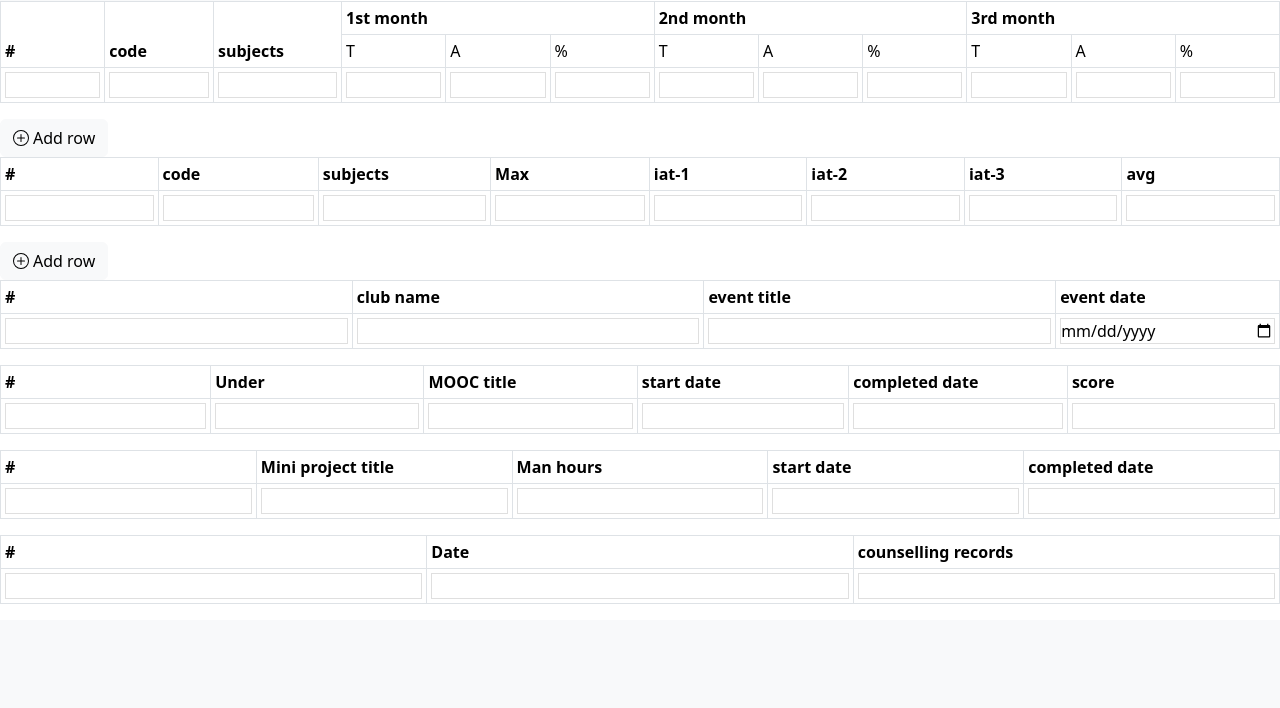
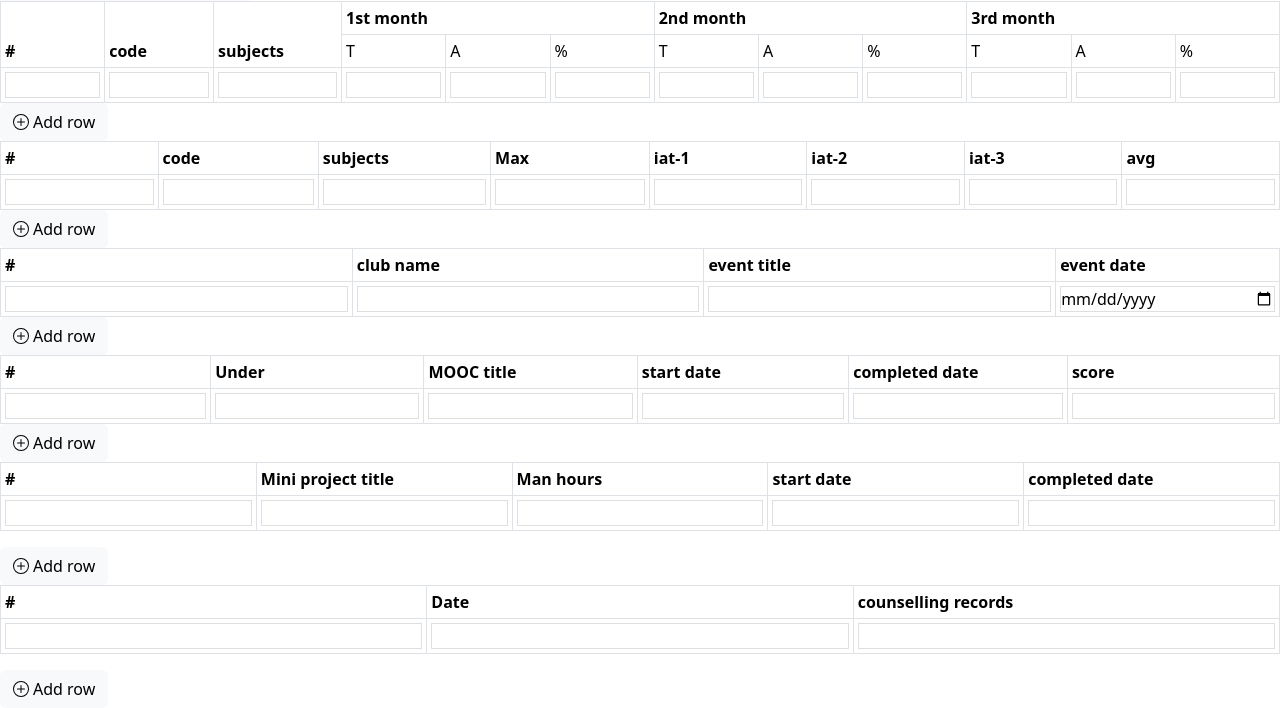
Before and after one commit to varun-exe/STR, a Python web app: template templates/index.html in a window 1280 px wide. Shown: the part 799-1507 px from the top of the page. Before the commit the page ends 1403 px from the top, so only its background shows below. Run offline with Jinja, Linux system fonts and the light colour scheme; the template is opened without the code that fills it, so the values that code supplies are empty.

Commit message:
condensed JS code for add row buttons

```diff
--- a/templates/index.html
+++ b/templates/index.html
@@ -99,7 +99,7 @@
 
     <!-- table for attendance -->
     <div class="table-responsive">
-      <table class="table table-bordered table-sm">
+      <table class="table table-bordered table-sm mb-0">
         <thead>
             <tr>
                 <th rowspan="2">#</th>
@@ -140,7 +140,7 @@
     </table>
     </div>
     <!-- add row button for attendance table  -->
-    <button type="button" class="btn btn-light btn-small d-flex align-items-center" id="attendanceAddBtn">
+    <button type="button" class="btn btn-light btn-small d-flex align-items-center addBtn" id="attendanceAddBtn" data-for="attendanceTable" data-increement="iatTotalRows">
       <svg xmlns="http://www.w3.org/2000/svg" width="16" height="16" fill="currentColor" class="bi bi-plus-circle" viewBox="0 0 16 16">
         <path d="M8 15A7 7 0 1 1 8 1a7 7 0 0 1 0 14m0 1A8 8 0 1 0 8 0a8 8 0 0 0 0 16"/>
         <path d="M8 4a.5.5 0 0 1 .5.5v3h3a.5.5 0 0 1 0 1h-3v3a.5.5 0 0 1-1 0v-3h-3a.5.5 0 0 1 0-1h3v-3A.5.5 0 0 1 8 4"/>
@@ -154,7 +154,7 @@
 
     <!-- table for iat -->
     <div class="table-responsive">
-      <table class="table table-bordered table-sm">
+      <table class="table table-bordered table-sm mb-0">
         <thead>
             <tr>
                 <th>#</th>
@@ -182,7 +182,7 @@
     </table>
     </div>
     <!-- add row button for iat table  -->
-    <button type="button" class="btn btn-light btn-small d-flex align-items-center" id="iatAddBtn">
+    <button type="button" class="btn btn-light btn-small d-flex align-items-center addBtn" id="iatAddBtn" data-for="iatTable" data-increement="attendanceTotalRows">
       <svg xmlns="http://www.w3.org/2000/svg" width="16" height="16" fill="currentColor" class="bi bi-plus-circle" viewBox="0 0 16 16">
         <path d="M8 15A7 7 0 1 1 8 1a7 7 0 0 1 0 14m0 1A8 8 0 1 0 8 0a8 8 0 0 0 0 16"/>
         <path d="M8 4a.5.5 0 0 1 .5.5v3h3a.5.5 0 0 1 0 1h-3v3a.5.5 0 0 1-1 0v-3h-3a.5.5 0 0 1 0-1h3v-3A.5.5 0 0 1 8 4"/>
@@ -197,7 +197,7 @@
 
     <!-- table for events -->
     <div class="table-responsive">
-      <table class="table table-bordered table-sm">
+      <table class="table table-bordered table-sm mb-0">
         <thead>
           <tr>
             <th>#</th>
@@ -206,7 +206,7 @@
             <th>event date</th>
           </tr>
         </thead>
-        <tbody>
+        <tbody id="eventsTable">
           <tr>
             <td><input type="text"></td>
             <td><input type="text"></td>
@@ -216,11 +216,22 @@
         </tbody>
       </table>
     </div>
+    <button type="button" class="btn btn-light btn-small d-flex align-items-center addBtn" id="eventsAddBtn" data-for="eventsTable" data-increement="eventsTotalRows">
+      <svg xmlns="http://www.w3.org/2000/svg" width="16" height="16" fill="currentColor" class="bi bi-plus-circle" viewBox="0 0 16 16">
+        <path d="M8 15A7 7 0 1 1 8 1a7 7 0 0 1 0 14m0 1A8 8 0 1 0 8 0a8 8 0 0 0 0 16"/>
+        <path d="M8 4a.5.5 0 0 1 .5.5v3h3a.5.5 0 0 1 0 1h-3v3a.5.5 0 0 1-1 0v-3h-3a.5.5 0 0 1 0-1h3v-3A.5.5 0 0 1 8 4"/>
+      </svg>
+      <span class="ms-1">
+        Add row
+      </span>
+    </button>
+    <!-- hidden counter for number of rows -->
+    <input type="number" aria-hidden="true" id="eventsTotalRows" class="d-none">
 
 
     <!-- table for MOOC -->
     <div class="table-responsive">
-      <table class="table table-bordered table-sm">
+      <table class="table table-bordered table-sm mb-0">
         <thead>
           <tr>
             <th>#</th>
@@ -231,7 +242,7 @@
             <th>score</th>
           </tr>
         </thead>
-        <tbody>
+        <tbody id="moocTable">
           <tr>
             <td><input type="text"></td>
             <td><input type="text"></td>
@@ -243,6 +254,19 @@
         </tbody>
       </table>
     </div>
+    <!-- button for adding rows -->
+    <button type="button" class="btn btn-light btn-small d-flex align-items-center addBtn" id="moocAddBtn" data-for="moocTable" data-increement="moocTotalRows">
+      <svg xmlns="http://www.w3.org/2000/svg" width="16" height="16" fill="currentColor" class="bi bi-plus-circle" viewBox="0 0 16 16">
+        <path d="M8 15A7 7 0 1 1 8 1a7 7 0 0 1 0 14m0 1A8 8 0 1 0 8 0a8 8 0 0 0 0 16"/>
+        <path d="M8 4a.5.5 0 0 1 .5.5v3h3a.5.5 0 0 1 0 1h-3v3a.5.5 0 0 1-1 0v-3h-3a.5.5 0 0 1 0-1h3v-3A.5.5 0 0 1 8 4"/>
+      </svg>
+      <span class="ms-1">
+        Add row
+      </span>
+    </button>
+    <!-- hidden counter for number of rows -->
+    <input type="number" aria-hidden="true" id="moocTotalRows" class="d-none">
+
 
     <!-- table for mini project -->
     <div class="table-responsive">
@@ -256,7 +280,7 @@
             <th>completed date</th>
           </tr>
         </thead>
-        <tbody>
+        <tbody id="projectTable">
           <tr>
             <td><input type="text"></td>
             <td><input type="text"></td>
@@ -267,7 +291,20 @@
         </tbody>
       </table>
     </div>
+     <!-- button for adding rows -->
+     <button type="button" class="btn btn-light btn-small d-flex align-items-center addBtn" id="projectAddBtn" data-for="projectTable" data-increement="projectTotalRows">
+      <svg xmlns="http://www.w3.org/2000/svg" width="16" height="16" fill="currentColor" class="bi bi-plus-circle" viewBox="0 0 16 16">
+        <path d="M8 15A7 7 0 1 1 8 1a7 7 0 0 1 0 14m0 1A8 8 0 1 0 8 0a8 8 0 0 0 0 16"/>
+        <path d="M8 4a.5.5 0 0 1 .5.5v3h3a.5.5 0 0 1 0 1h-3v3a.5.5 0 0 1-1 0v-3h-3a.5.5 0 0 1 0-1h3v-3A.5.5 0 0 1 8 4"/>
+      </svg>
+      <span class="ms-1">
+        Add row
+      </span>
+    </button>
+    <!-- hidden counter for number of rows -->
+    <input type="number" aria-hidden="true" id="projectTotalRows" class="d-none">
 
+    <!-- table for counselling records -->
     <div class="table-responsive">
       <table class="table table-bordered table-sm">
         <thead>
@@ -277,7 +314,7 @@
             <th>counselling records</th>
           </tr>
         </thead>
-        <tbody>
+        <tbody id="counsellingTable">
           <tr>
             <td><input type="text"></td>
             <td><input type="text"></td>
@@ -286,6 +323,18 @@
         </tbody>
       </table>
     </div>
+    <!-- button for adding rows -->
+    <button type="button" class="btn btn-light btn-small d-flex align-items-center addBtn" id="counsellingAddBtn" data-for="counsellingTable" data-increement="counsellingTotalRows">
+      <svg xmlns="http://www.w3.org/2000/svg" width="16" height="16" fill="currentColor" class="bi bi-plus-circle" viewBox="0 0 16 16">
+        <path d="M8 15A7 7 0 1 1 8 1a7 7 0 0 1 0 14m0 1A8 8 0 1 0 8 0a8 8 0 0 0 0 16"/>
+        <path d="M8 4a.5.5 0 0 1 .5.5v3h3a.5.5 0 0 1 0 1h-3v3a.5.5 0 0 1-1 0v-3h-3a.5.5 0 0 1 0-1h3v-3A.5.5 0 0 1 8 4"/>
+      </svg>
+      <span class="ms-1">
+        Add row
+      </span>
+    </button>
+    <!-- hidden counter for number of rows -->
+    <input type="number" aria-hidden="true" id="counsellingTotalRows" class="d-none">
 
 
 </body>
--- a/templates/script.js
+++ b/templates/script.js
@@ -1,46 +1,15 @@
-document.getElementById("iatTotalRows").value = document.getElementById("iatTable").rows.length;
-document.getElementById("attendanceTotalRows").value = document.getElementById("attendanceTable").rows.length;
-console.log(document.getElementById("iatTotalRows").value);
+addButtons = document.querySelectorAll(".addBtn");
 
-let attendanceBtn = document.getElementById("attendanceAddBtn");
-attendanceBtn.addEventListener("click", addRowAttendance);
-
-let iatBtn = document.getElementById("iatAddBtn");
-iatBtn.addEventListener("click", addRowIat);
+addButtons.forEach(function(btn) {
+    document.getElementById(btn.getAttribute("data-increement")).value = 1;
+    btn.addEventListener("click", addRow);
+})
 
 
-function addRowIat() {
-    let tbody = document.getElementById("iatTable");
-    let row = tbody.insertRow(-1);
-
-    for (let i = 0; i < 8; i++)
-    {
-        c = row.insertCell(i);
-        elem = document.createElement("input");
-        elem.type = "text";
-        c.appendChild(elem);
-
-    }
-
-    document.getElementById("iatTotalRows").value = Number(document.getElementById("iatTotalRows").value) + 1;
-    console.log(document.getElementById("iatTotalRows").value);
-
+function addRow() {
+    table = document.getElementById(this.getAttribute("data-for"));
+    console.log(table);
+    row = table.rows[0];
+    table.insertAdjacentHTML("beforeend", row.innerHTML)
+    document.getElementById(this.getAttribute("data-increement")).value = Number(document.getElementById(this.getAttribute("data-increement")).value) + 1;
 }
-
-function addRowAttendance() {
-    let tbody = document.getElementById("attendanceTable");
-    let row = tbody.insertRow(-1);
-
-    for (let i = 0; i < 12; i++)
-    {
-        c = row.insertCell(i);
-        elem = document.createElement("input");
-        elem.type = "text";
-        c.appendChild(elem);
-
-    }
-
-    document.getElementById("attendanceTotalRows").value = Number(document.getElementById("attendanceTotalRows").value) + 1;
-    console.log(document.getElementById("attendanceTotalRows").value);
-
-}
```
